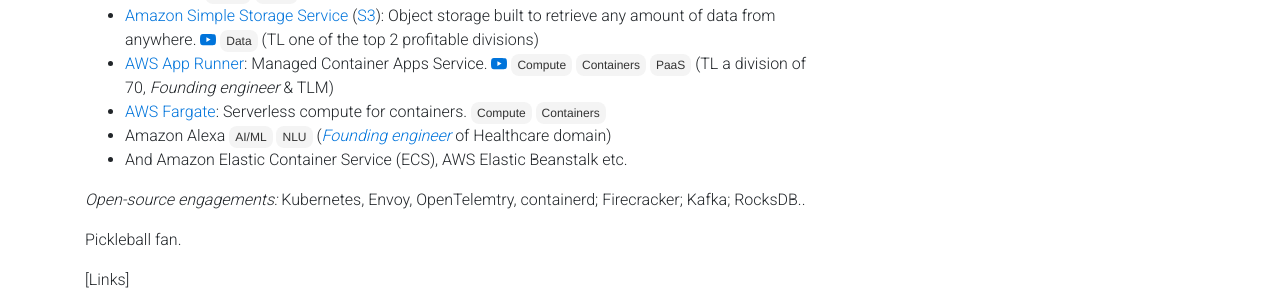
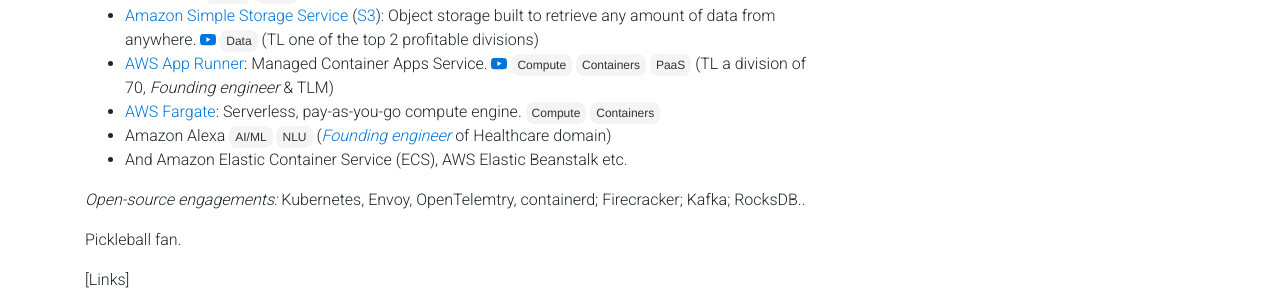
Before and after one commit to gfw001/gfw001.github.io, a Jekyll site: the page portfolio.html, which Jekyll copies as it is, in a window 1280 px wide and 900 px high. Shown: the part 374-668 px from the top of the window. Built offline with Jekyll 4.4.1, drawn with Linux system fonts in a browser that asks for light colours; nearby versions of some CDN libraries; a style sheet for code colours, icons or effects is not loaded.

Commit message:
Update portfolio.html

```diff
--- a/portfolio.html
+++ b/portfolio.html
@@ -128,7 +128,7 @@
 		</a> <button>Compute</button> <button>Containers</button> <button>PaaS</button> (TL a division of 70, <i>Founding engineer</i> & TLM)
 		      </li>
 		      <li>
-			      <a href="https://aws.amazon.com/fargate/">AWS Fargate</a>: Serverless compute for containers. <button>Compute</button> <button>Containers</button>
+			      <a href="https://aws.amazon.com/fargate/">AWS Fargate</a>: Serverless, pay-as-you-go compute engine. <button>Compute</button> <button>Containers</button>
 		      </li>
 		      <li>
 			      Amazon Alexa <button class="button-14" role="button">AI/ML</button> <button>NLU</button> (<i><a href="https://www.cnbc.com/2018/05/10/amazon-is-building-a-health-and-wellness-team-within-alexa.html">Founding engineer</a></i> of Healthcare domain)
```
